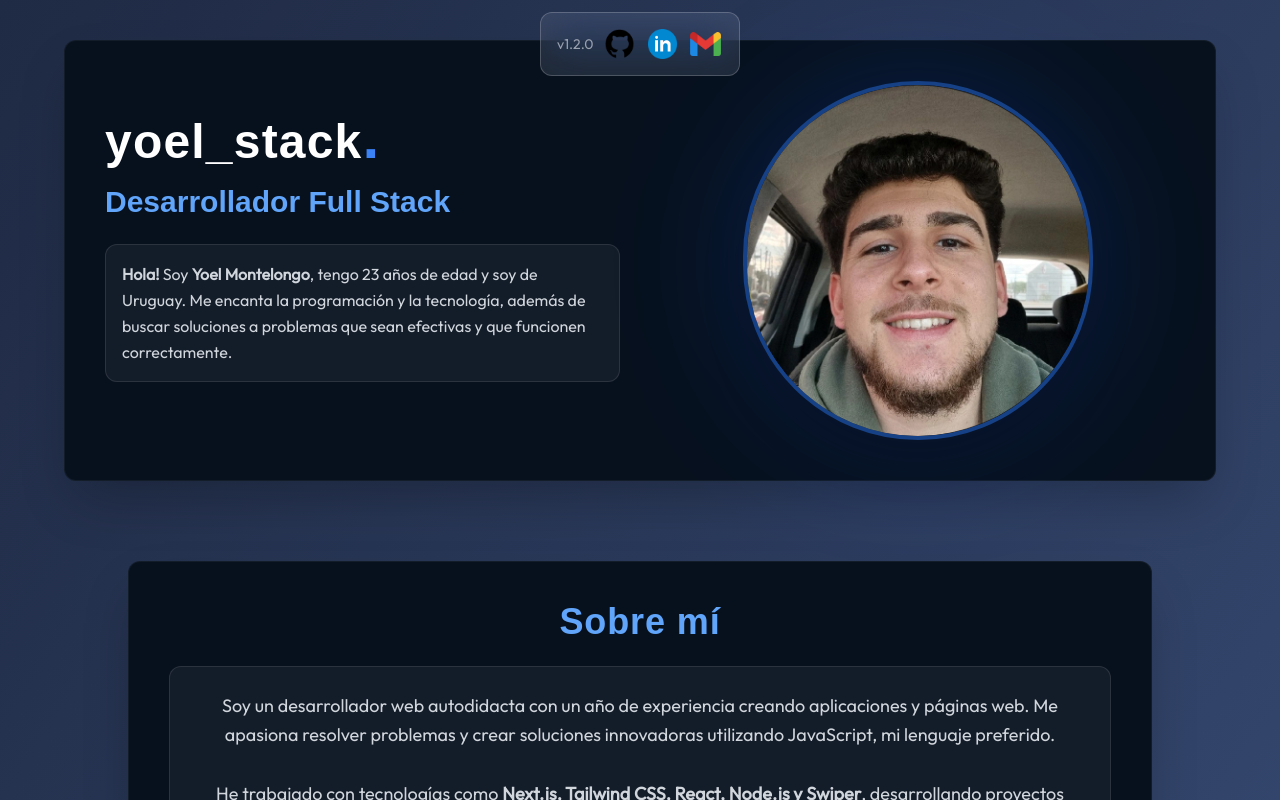
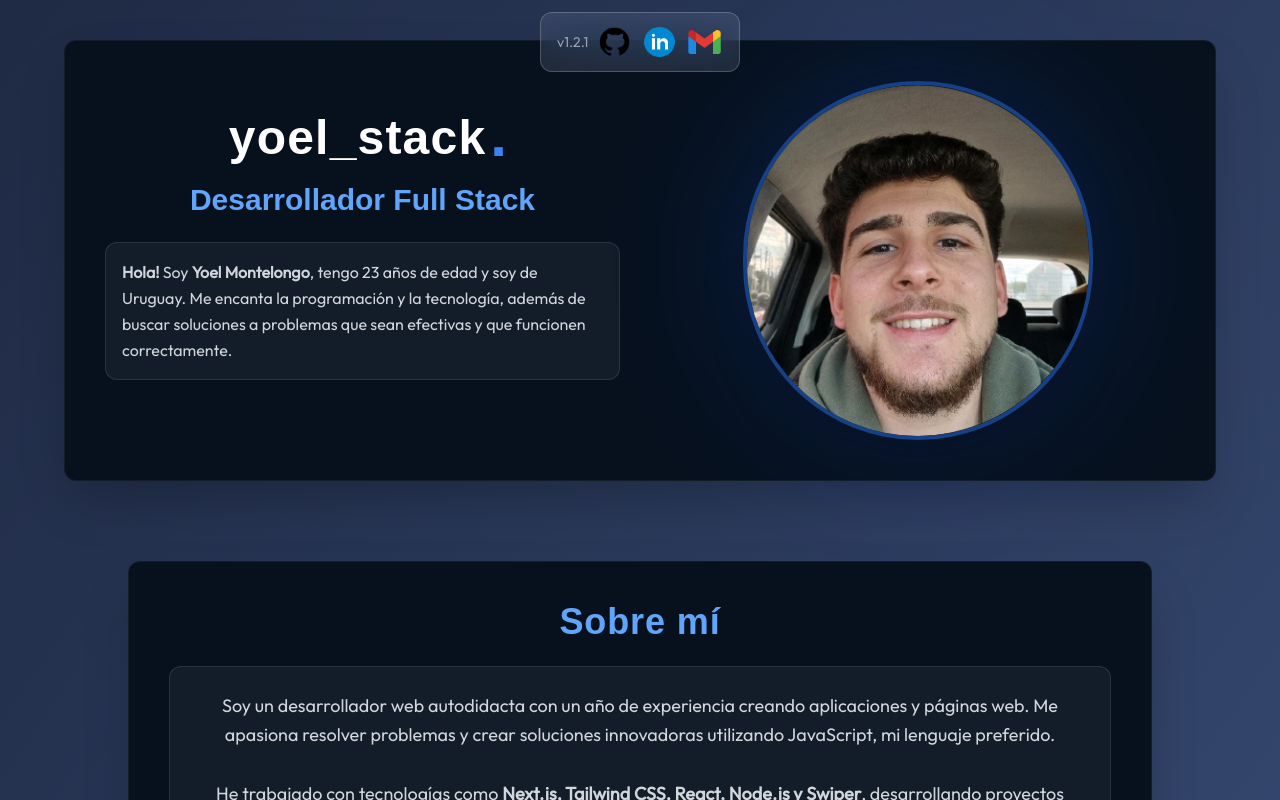
Before and after one commit to Yoel-stack/PortafolioWeb, a Next.js app in the folder portafolio/: page / in a window 1280 px wide. Shown: the top 800 px of the page. Built offline with nearby package versions, Linux system fonts and the light colour scheme; a web font is replaced by a local one.

Commit message:
update v1.2.1

```diff
--- a/portafolio/src/app/components/Hero.tsx
+++ b/portafolio/src/app/components/Hero.tsx
@@ -7,12 +7,12 @@ export const Hero = () => {
     <section className="w-full flex items-center justify-center py-10 px-4">
       <div className="max-w-6xl w-full backgroundTwo rounded-xl shadow-2xl grid grid-cols-1 xl:grid-cols-2 p-10 gap-10 title border border-white/5 backdrop-blur-xl">
 
-        <div className="flex flex-col justify-center">
-          <h1 className="text-5xl font-extrabold tracking-wide mb-4">
-            yoel_stack<span className="puntoTitle">.</span>
+        <div className="flex flex-col justify-center mt-2 sm:mt-1">
+          <h1 className="flex justify-center text-5xl font-extrabold tracking-wide ml-3 mb-4">
+            yoel_stack<span className="-mt-2 ml-1 puntoTitle">.</span>
           </h1>
 
-          <h2 className="subTitles text-3xl font-semibold mb-6">
+          <h2 className="text-center subTitles text-3xl font-semibold mb-6">
             Desarrollador Full Stack
           </h2>
 
@@ -34,7 +34,7 @@ export const Hero = () => {
           </div> */}
         </div>
 
-        <div className="flex items-center justify-center">
+        <div className="flex items-center justify-center -mt-7 sm:mt-0">
           <div className="relative">
             <Image
               className="rounded-full shadow-2xl border-4 border-blue-500/40"
--- a/portafolio/src/app/components/Navbar/Navbar.jsx
+++ b/portafolio/src/app/components/Navbar/Navbar.jsx
@@ -9,10 +9,10 @@ export const Navbar = () => {
   return (
     <section className="absolute w-screen bg-center">
       <div className="fixed left-0 right-0 z-50 top-0 flex py-3 justify-center">
-          <nav className="flex justify-center items-center gap-2 bg-white/10 h-16 w-[200px] hover:bg-white/20 rounded-xl px-4 border border-white/20 backdrop-blur-xl backdrop-saturate-150">
+          <nav className="flex justify-center items-center gap-2 bg-white/10 h-15 w-[200px] hover:bg-white/20 rounded-xl px-4 border border-white/20 backdrop-blur-xl backdrop-saturate-150">
 
           <p className="flex justify-center text-sm text-gray-400 items-center text-center">
-            v1.2.0
+            v1.2.1
           </p>
 
           <Link href="https://github.com/Yoel-stack">
```
